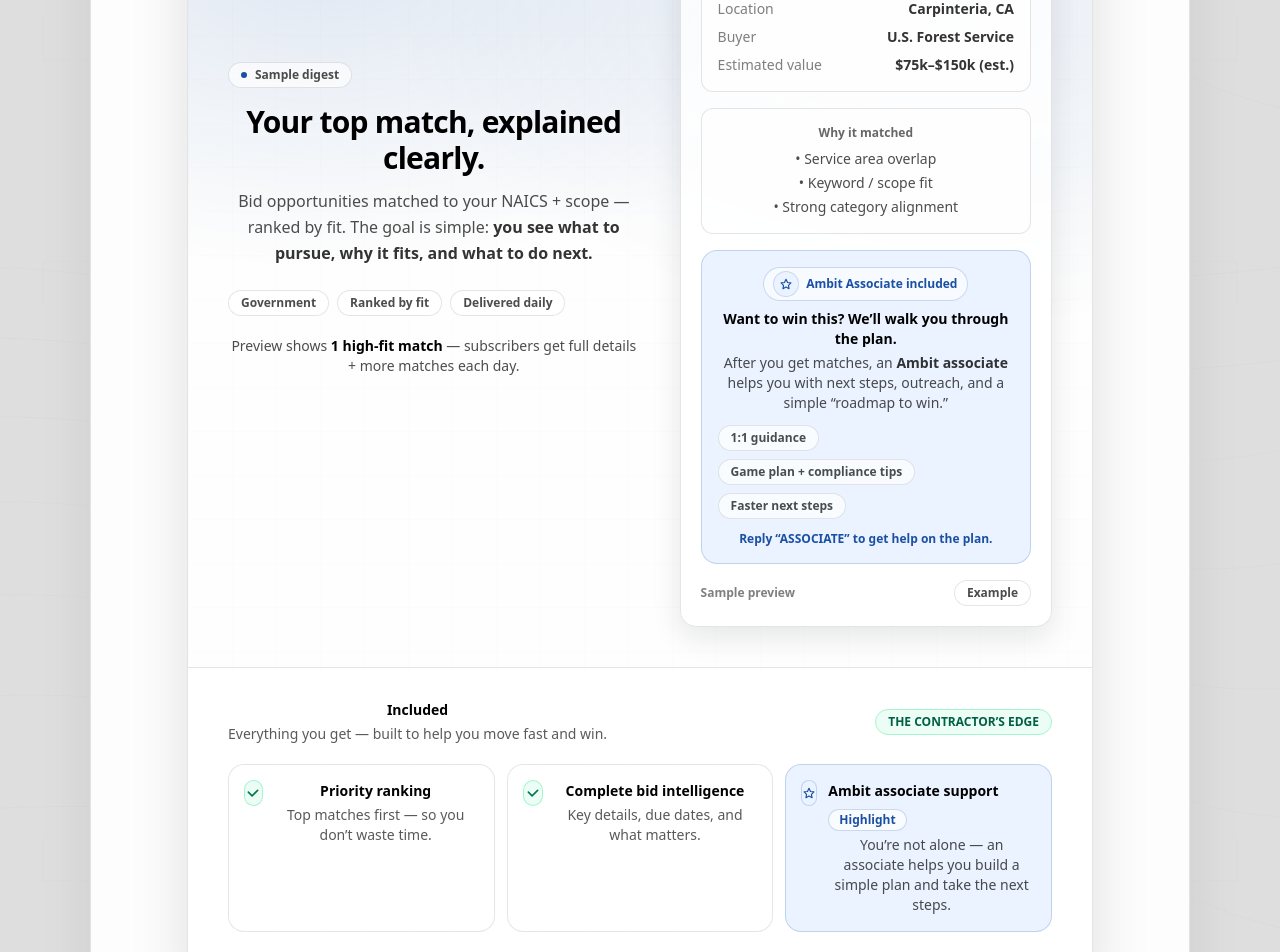
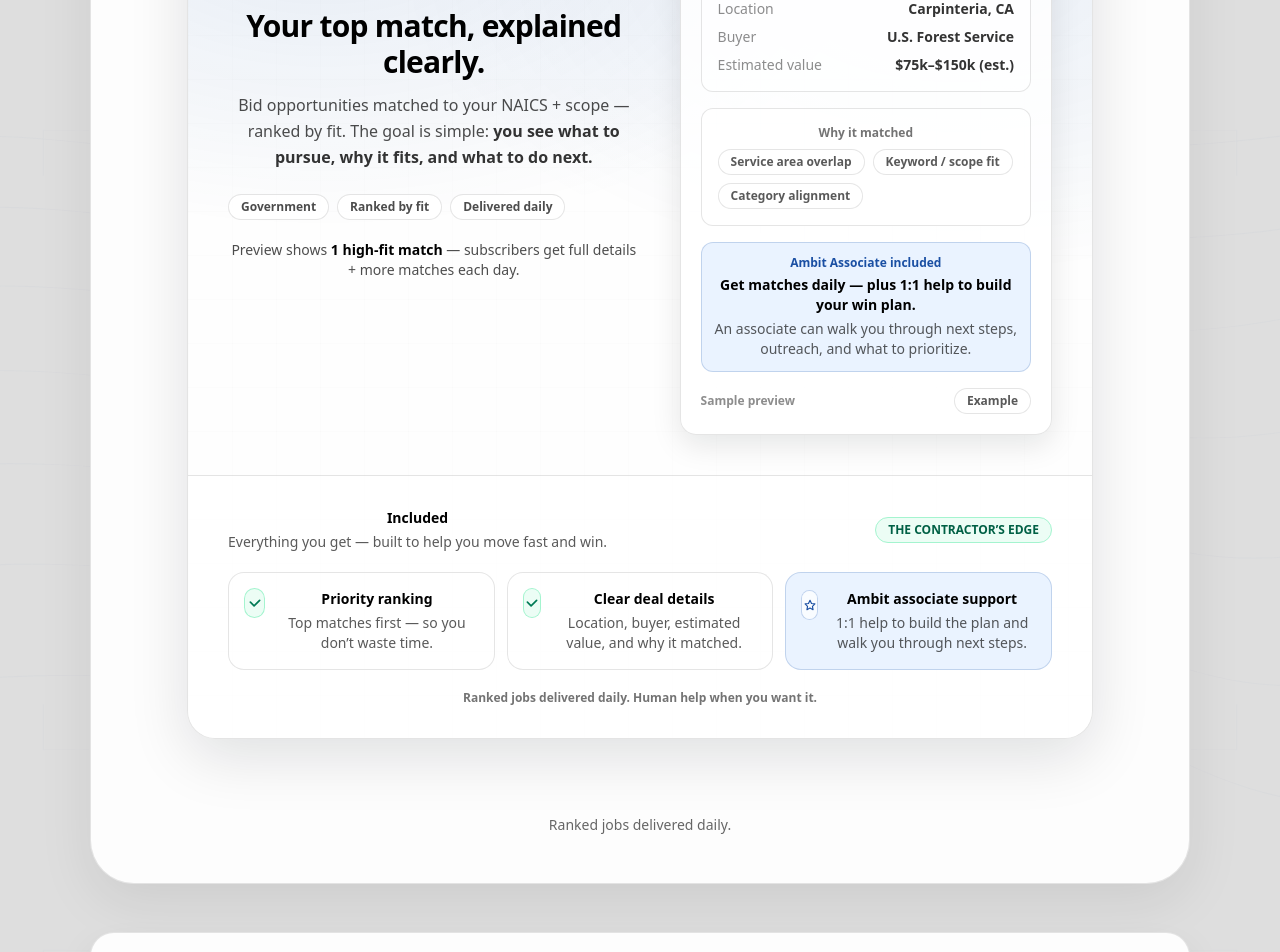
Before and after one commit to seansevrix/ambit, a Next.js app: page / in a window 1280 px wide. Shown: the part 820-1772 px from the top of the page. Built offline with nearby package versions, Linux system fonts and the light colour scheme.

Commit message:
Tighten digest preview + clean associate highlight

```diff
--- a/app/components/LandingEmailPreview.tsx
+++ b/app/components/LandingEmailPreview.tsx
@@ -49,15 +49,15 @@ function sampleMeta(m: Market) {
   };
 }
 
-function scoreColor(score: number) {
-  if (score >= 90) return "text-emerald-800 bg-emerald-50 border-emerald-200";
-  if (score >= 75) return "text-indigo-800 bg-indigo-50 border-indigo-200";
-  return "text-slate-800 bg-slate-50 border-slate-200";
+function scorePill(score: number) {
+  if (score >= 90) return "border-emerald-200 bg-emerald-50 text-emerald-800";
+  if (score >= 75) return "border-indigo-200 bg-indigo-50 text-indigo-800";
+  return "border-slate-200 bg-slate-50 text-slate-800";
 }
 
-function CheckIcon() {
+function Check() {
   return (
-    <span className="inline-flex h-6 w-6 items-center justify-center rounded-full bg-emerald-50 ring-1 ring-emerald-200">
+    <span className="inline-flex h-7 w-7 items-center justify-center rounded-full bg-emerald-50 ring-1 ring-emerald-200">
       <svg width="14" height="14" viewBox="0 0 20 20" fill="none" aria-hidden="true">
         <path
           d="M16.6 6.2 8.7 14.1 3.4 8.8"
@@ -72,9 +72,26 @@ function CheckIcon() {
   );
 }
 
-function StarIcon() {
+function Feature({
+  title,
+  desc,
+  highlight,
+}: {
+  title: string;
+  desc: string;
+  highlight?: boolean;
+}) {
   return (
-    <span className="inline-flex h-6 w-6 items-center justify-center rounded-full bg-[#EAF3FF] ring-1 ring-[#1A4FA3]/20">
+    <div
+      className={[
+        "flex gap-3 rounded-2xl border p-4",
+        highlight
+          ? "border-[#1A4FA3]/20 bg-[#EAF3FF]"
+          : "border-black/10 bg-white/70",
+      ].join(" ")}
+    >
+      {highlight ? (
+        <span className="mt-0.5 inline-flex h-7 w-7 items-center justify-center rounded-full bg-white/70 ring-1 ring-[#1A4FA3]/20">
           <svg width="14" height="14" viewBox="0 0 24 24" fill="none" aria-hidden="true">
             <path
               d="M12 17.3 6.8 20l1-5.7-4.2-4.1 5.8-.8L12 4l2.6 5.4 5.8.8-4.2 4.1 1 5.7L12 17.3Z"
@@ -85,6 +102,15 @@ function StarIcon() {
             />
           </svg>
         </span>
+      ) : (
+        <Check />
+      )}
+
+      <div>
+        <div className="text-sm font-semibold text-black">{title}</div>
+        <div className="mt-1 text-sm text-black/65">{desc}</div>
+      </div>
+    </div>
   );
 }
 
@@ -96,7 +122,7 @@ export default function LandingEmailPreview({ market = "government" }: { market?
     <section className="w-full py-10 sm:py-14">
       <div className={CONTAINER}>
         <div className="relative overflow-hidden rounded-[28px] border border-black/10 bg-white/55 shadow-[0_18px_60px_rgba(6,16,23,0.12)]">
-          {/* Panel background grid (contained, subtle) */}
+          {/* Subtle contained background */}
           <div
             aria-hidden
             className="absolute inset-0"
@@ -113,7 +139,7 @@ export default function LandingEmailPreview({ market = "government" }: { market?
             className="absolute inset-0"
             style={{
               backgroundImage:
-                "radial-gradient(900px 520px at 15% 15%, rgba(26,79,163,0.14), transparent 62%)," +
+                "radial-gradient(900px 520px at 15% 15%, rgba(26,79,163,0.12), transparent 62%)," +
                 "radial-gradient(900px 520px at 85% 20%, rgba(26,79,163,0.10), transparent 62%)",
               opacity: 0.9,
             }}
@@ -122,7 +148,7 @@ export default function LandingEmailPreview({ market = "government" }: { market?
           <div className="relative grid gap-10 p-7 sm:p-10 lg:grid-cols-[1.05fr_0.95fr]">
             {/* Left copy */}
             <div className="flex flex-col justify-center">
-              <div className="inline-flex items-center gap-2 self-start rounded-full border border-black/10 bg-white/60 px-3 py-1 text-xs font-semibold text-black/70">
+              <div className="inline-flex items-center gap-2 self-start rounded-full border border-black/10 bg-white/70 px-3 py-1 text-xs font-semibold text-black/70">
                 <span className="h-1.5 w-1.5 rounded-full bg-[#1A4FA3]" />
                 Sample digest
               </div>
@@ -133,17 +159,19 @@ export default function LandingEmailPreview({ market = "government" }: { market?
 
               <p className="mt-3 text-sm leading-relaxed text-black/70 sm:text-base">
                 {marketLine(market)} The goal is simple:{" "}
-                <span className="font-semibold text-black/80">you see what to pursue, why it fits, and what to do next.</span>
+                <span className="font-semibold text-black/80">
+                  you see what to pursue, why it fits, and what to do next.
+                </span>
               </p>
 
               <div className="mt-6 flex flex-wrap items-center gap-2">
-                <span className="rounded-full border border-black/10 bg-white/60 px-3 py-1 text-xs font-semibold text-black/70">
+                <span className="rounded-full border border-black/10 bg-white/70 px-3 py-1 text-xs font-semibold text-black/70">
                   {marketLabel(market)}
                 </span>
-                <span className="rounded-full border border-black/10 bg-white/60 px-3 py-1 text-xs font-semibold text-black/70">
+                <span className="rounded-full border border-black/10 bg-white/70 px-3 py-1 text-xs font-semibold text-black/70">
                   Ranked by fit
                 </span>
-                <span className="rounded-full border border-black/10 bg-white/60 px-3 py-1 text-xs font-semibold text-black/70">
+                <span className="rounded-full border border-black/10 bg-white/70 px-3 py-1 text-xs font-semibold text-black/70">
                   Delivered daily
                 </span>
               </div>
@@ -153,21 +181,21 @@ export default function LandingEmailPreview({ market = "government" }: { market?
               </p>
             </div>
 
-            {/* Right “email” card */}
+            {/* Right “email” card — keep it looking like an email */}
             <div className="relative">
-              <div className="rounded-2xl border border-black/10 bg-white/80 p-5 shadow-[0_10px_30px_rgba(6,16,23,0.10)]">
+              <div className="rounded-2xl border border-black/10 bg-white/85 p-5 shadow-[0_10px_30px_rgba(6,16,23,0.10)]">
                 {/* Header */}
                 <div className="flex items-start justify-between gap-4">
                   <div>
-                    <div className="text-xs font-semibold text-black/60">AMBIT DAILY DIGEST</div>
-                    <div className="mt-1 text-xs text-black/55">Delivered 7:00 AM • Ranked by fit</div>
+                    <div className="text-xs font-semibold tracking-wide text-black/55">AMBIT DAILY DIGEST</div>
+                    <div className="mt-1 text-xs text-black/45">Delivered 7:00 AM • Ranked by fit</div>
                   </div>
-                  <div className="text-xs font-semibold text-black/50">{meta.posted}</div>
+                  <div className="text-xs font-semibold text-black/45">{meta.posted}</div>
                 </div>
 
-                {/* Score + segment */}
+                {/* Pills */}
                 <div className="mt-4 flex flex-wrap items-center gap-2">
-                  <span className={`inline-flex items-center rounded-full border px-2.5 py-1 text-xs font-semibold ${scoreColor(score)}`}>
+                  <span className={`inline-flex items-center rounded-full border px-2.5 py-1 text-xs font-semibold ${scorePill(score)}`}>
                     Score {score}
                   </span>
                   <span className="inline-flex items-center rounded-full border border-black/10 bg-white/70 px-2.5 py-1 text-xs font-semibold text-black/65">
@@ -179,77 +207,59 @@ export default function LandingEmailPreview({ market = "government" }: { market?
                 </div>
 
                 {/* Title */}
-                <div className="mt-4 text-base font-semibold text-black leading-snug">
+                <div className="mt-4 text-[15px] font-semibold leading-snug text-black sm:text-base">
                   {sampleTitle(market)}
                 </div>
 
-                {/* Meta rows (clean + scannable) */}
+                {/* Key rows (scannable) */}
                 <div className="mt-3 grid gap-2 rounded-xl border border-black/10 bg-white/70 p-4 text-sm">
-                  <div className="flex items-center justify-between gap-3">
-                    <span className="text-black/50">Location</span>
+                  <div className="flex items-center justify-between gap-4">
+                    <span className="text-black/45">Location</span>
                     <span className="font-semibold text-black/80">{meta.where}</span>
                   </div>
 
-                  {/* NOTE: "Agency:" line removed — replaced with Buyer (cleaner) */}
-                  <div className="flex items-center justify-between gap-3">
-                    <span className="text-black/50">Buyer</span>
+                  {/* Agency line removed; "Buyer" is cleaner */}
+                  <div className="flex items-center justify-between gap-4">
+                    <span className="text-black/45">Buyer</span>
                     <span className="font-semibold text-black/80">{meta.buyer}</span>
                   </div>
 
-                  <div className="flex items-center justify-between gap-3">
-                    <span className="text-black/50">Estimated value</span>
+                  <div className="flex items-center justify-between gap-4">
+                    <span className="text-black/45">Estimated value</span>
                     <span className="font-semibold text-black/80">{meta.estValue}</span>
                   </div>
                 </div>
 
-                {/* Why it matched (no wall of text) */}
+                {/* Why it matched — compact */}
                 <div className="mt-4 rounded-xl border border-black/10 bg-white/70 p-4">
-                  <div className="text-xs font-semibold text-black/60">Why it matched</div>
-                  <ul className="mt-2 space-y-1 text-sm text-black/70">
-                    <li>• Service area overlap</li>
-                    <li>• Keyword / scope fit</li>
-                    <li>• Strong category alignment</li>
-                  </ul>
-                </div>
-
-                {/* Ambit Associate callout (HIGH VISIBILITY) */}
-                <div className="mt-4 rounded-2xl border border-[#1A4FA3]/20 bg-[#EAF3FF] p-4">
-                  <div className="flex items-start justify-between gap-3">
-                    <div>
-                      <div className="inline-flex items-center gap-2 rounded-full border border-[#1A4FA3]/20 bg-white/60 px-2.5 py-1 text-xs font-semibold text-[#1A4FA3]">
-                        <StarIcon />
-                        Ambit Associate included
-                      </div>
-                      <div className="mt-2 text-sm font-semibold text-black">
-                        Want to win this? We’ll walk you through the plan.
-                      </div>
-                      <div className="mt-1 text-sm text-black/70">
-                        After you get matches, an <span className="font-semibold text-black/80">Ambit associate</span> helps you with next steps,
-                        outreach, and a simple “roadmap to win.”
-                      </div>
+                  <div className="text-xs font-semibold text-black/55">Why it matched</div>
+                  <div className="mt-2 flex flex-wrap gap-2">
+                    <span className="rounded-full border border-black/10 bg-white/70 px-3 py-1 text-xs font-semibold text-black/65">
+                      Service area overlap
+                    </span>
+                    <span className="rounded-full border border-black/10 bg-white/70 px-3 py-1 text-xs font-semibold text-black/65">
+                      Keyword / scope fit
+                    </span>
+                    <span className="rounded-full border border-black/10 bg-white/70 px-3 py-1 text-xs font-semibold text-black/65">
+                      Category alignment
+                    </span>
                   </div>
                 </div>
 
-                  <div className="mt-3 flex flex-wrap items-center gap-2">
-                    <span className="rounded-full border border-black/10 bg-white/70 px-3 py-1 text-xs font-semibold text-black/70">
-                      1:1 guidance
-                    </span>
-                    <span className="rounded-full border border-black/10 bg-white/70 px-3 py-1 text-xs font-semibold text-black/70">
-                      Game plan + compliance tips
-                    </span>
-                    <span className="rounded-full border border-black/10 bg-white/70 px-3 py-1 text-xs font-semibold text-black/70">
-                      Faster next steps
-                    </span>
+                {/* Ambit Associate — keep it SMALL but unmistakable */}
+                <div className="mt-4 rounded-xl border border-[#1A4FA3]/20 bg-[#EAF3FF] p-3">
+                  <div className="text-xs font-semibold text-[#1A4FA3]">Ambit Associate included</div>
+                  <div className="mt-1 text-sm font-semibold text-black">
+                    Get matches daily — plus 1:1 help to build your win plan.
                   </div>
-
-                  <div className="mt-3 text-xs font-semibold text-[#1A4FA3]">
-                    Reply “ASSOCIATE” to get help on the plan.
+                  <div className="mt-1 text-sm text-black/65">
+                    An associate can walk you through next steps, outreach, and what to prioritize.
                   </div>
                 </div>
 
                 <div className="mt-4 flex items-center justify-between">
-                  <div className="text-xs font-semibold text-black/50">Sample preview</div>
-                  <div className="rounded-full border border-black/10 bg-white/70 px-3 py-1 text-xs font-semibold text-black/70">
+                  <div className="text-xs font-semibold text-black/45">Sample preview</div>
+                  <div className="rounded-full border border-black/10 bg-white/70 px-3 py-1 text-xs font-semibold text-black/65">
                     Example
                   </div>
                 </div>
@@ -257,52 +267,32 @@ export default function LandingEmailPreview({ market = "government" }: { market?
             </div>
           </div>
 
-          {/* Included section (clean + highlights associate) */}
+          {/* “What you get” — clean + scannable + associate highlighted */}
           <div className="relative border-t border-black/10 bg-white/45 px-7 py-7 sm:px-10 sm:py-8">
             <div className="flex flex-wrap items-center justify-between gap-3">
               <div>
                 <div className="text-sm font-semibold text-black">Included</div>
-                <div className="mt-1 text-sm text-black/65">
-                  Everything you get — built to help you move fast and win.
-                </div>
+                <div className="mt-1 text-sm text-black/65">Everything you get — built to help you move fast and win.</div>
               </div>
               <span className="rounded-full border border-emerald-200 bg-emerald-50 px-3 py-1 text-xs font-semibold text-emerald-800">
                 THE CONTRACTOR’S EDGE
               </span>
             </div>
 
-            <div className="mt-5 grid gap-3 sm:grid-cols-2 lg:grid-cols-3">
-              <div className="flex gap-3 rounded-2xl border border-black/10 bg-white/70 p-4">
-                <CheckIcon />
-                <div>
-                  <div className="text-sm font-semibold text-black">Priority ranking</div>
-                  <div className="mt-1 text-sm text-black/65">Top matches first — so you don’t waste time.</div>
-                </div>
-              </div>
-
-              <div className="flex gap-3 rounded-2xl border border-black/10 bg-white/70 p-4">
-                <CheckIcon />
-                <div>
-                  <div className="text-sm font-semibold text-black">Complete bid intelligence</div>
-                  <div className="mt-1 text-sm text-black/65">Key details, due dates, and what matters.</div>
-                </div>
-              </div>
-
-              {/* Highlight card */}
-              <div className="flex gap-3 rounded-2xl border border-[#1A4FA3]/20 bg-[#EAF3FF] p-4">
-                <StarIcon />
-                <div>
-                  <div className="flex flex-wrap items-center gap-2">
-                    <div className="text-sm font-semibold text-black">Ambit associate support</div>
-                    <span className="rounded-full border border-[#1A4FA3]/20 bg-white/70 px-2.5 py-0.5 text-xs font-semibold text-[#1A4FA3]">
-                      Highlight
-                    </span>
-                  </div>
-                  <div className="mt-1 text-sm text-black/70">
-                    You’re not alone — an associate helps you build a simple plan and take the next steps.
-                  </div>
-                </div>
-              </div>
+            <div className="mt-5 grid gap-3 md:grid-cols-3">
+              <Feature
+                title="Priority ranking"
+                desc="Top matches first — so you don’t waste time."
+              />
+              <Feature
+                title="Clear deal details"
+                desc="Location, buyer, estimated value, and why it matched."
+              />
+              <Feature
+                title="Ambit associate support"
+                desc="1:1 help to build the plan and walk you through next steps."
+                highlight
+              />
             </div>
 
             <div className="mt-5 text-center text-xs font-semibold text-black/55">
```
Lines whose indentation alone changed are shown as unchanged.
